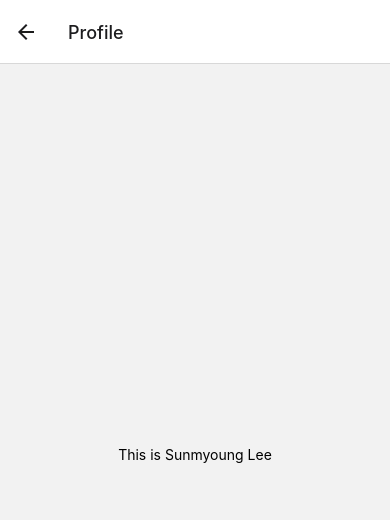
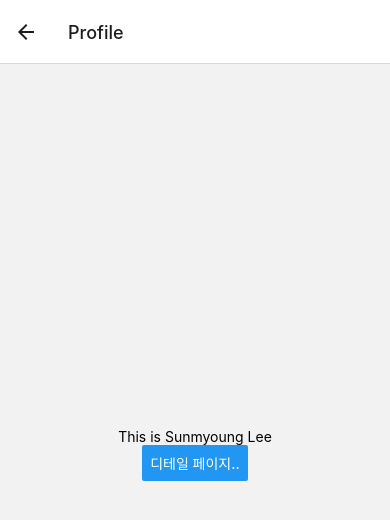
Before and after one commit to jsleemaster/ReactNativeStudy, a React Native app in the folder RNstudy/: screen / in a window 390 px wide. Both pictures are taken after a click on the button "프로필 페이지로 이동". Shown: the top 520 px of the page. Built offline with nearby package versions, Linux system fonts and the light colour scheme.

Commit message:
navigation.push

```diff
--- a/RNstudy/App.js
+++ b/RNstudy/App.js
@@ -73,6 +73,8 @@ const ProfileScreen = ({ navigation, route }) => { //Profile, route를 받아오
   return (
     <View style={styles.container}>
       <Text>This is {route.params.name}</Text>
+      <Button title="디테일 페이지.." onPress={() => { navigation.push('Profile') }}></Button>
+      {/* 계속 새로운 페이지를 쌓으면서 이동*/}
     </View>
   )
 }
```
